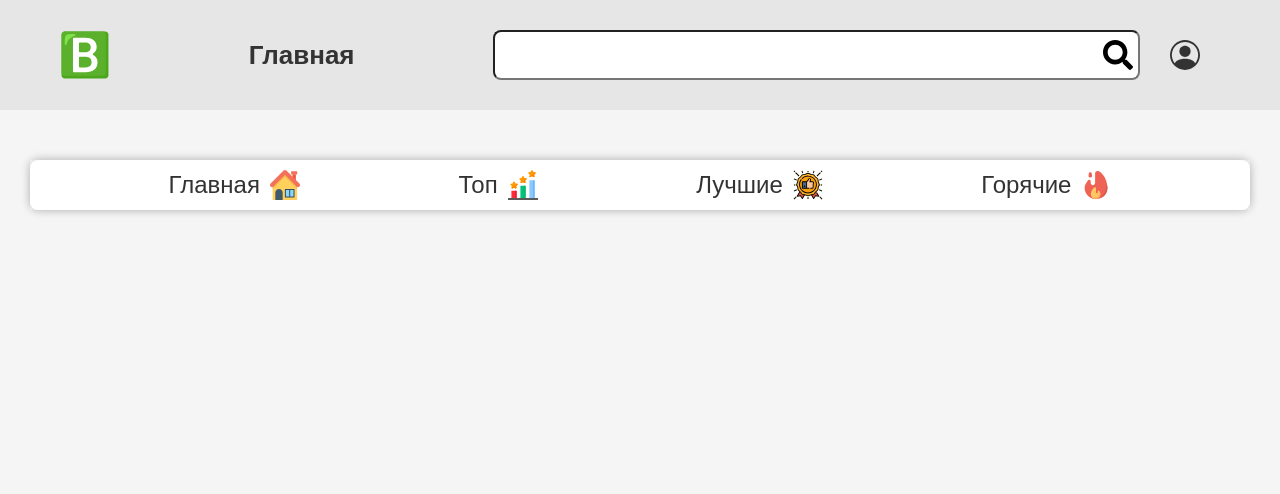
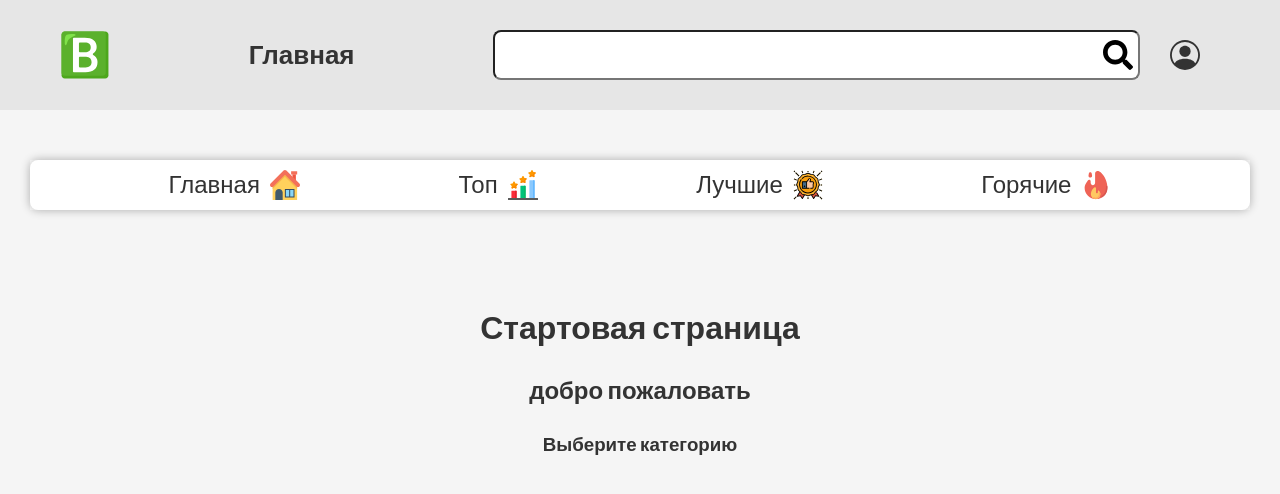
Before and after one commit to illicchpv/Methed-blogget, a React (Create React App) app: page / in a window 1280 px wide. Shown: the top 494 px of the page. Built offline with nearby package versions, Linux system fonts and the light colour scheme.

Commit message:
Урок 11 Задание+

```diff
--- a/src/components/Main/Main.jsx
+++ b/src/components/Main/Main.jsx
@@ -8,11 +8,25 @@ import Modal from "../Modal";
 const Main = (props) => (
   <main className={style.main}>
     <Layout>
-      <Tabs />
+      <Tabs/>
       <Routes>
-        <Route path='/category/:page' element={<List />}>
-          <Route path='post/:id' element={<Modal />} />
+        <Route path='/' element={
+          <div className={style.headerPage}>
+            <h1>Стартовая страница</h1>
+            <h2>добро пожаловать</h2>
+            <h3>Выберите категорию</h3>
+          </div>
+        }/>
+
+        <Route path='/category/:page' element={<List/>}>
+          <Route path='post/:id' element={<Modal/>}/>
         </Route>
+
+        <Route path='*' element={
+          <div className={style.errorPage}>
+            <h1>404</h1>
+          </div>
+        }/>
       </Routes>
     </Layout>
   </main>
--- a/src/components/Main/Main.module.css
+++ b/src/components/Main/Main.module.css
@@ -5,6 +5,21 @@ h2,h3,h4,h5{
 .main {
   padding: 30px 0;
 }
+.headerPage{
+  margin-top: 100px;
+  display: flex;
+  flex-direction: column;
+  gap: 30px;
+  align-items: center;
+}
+.errorPage{
+  margin-top: 100px;
+  display: flex;
+  flex-direction: column;
+  gap: 30px;
+  align-items: center;
+  color: #cc6633;
+}
 
 @media (min-width: 768px) {
   .main {
```
